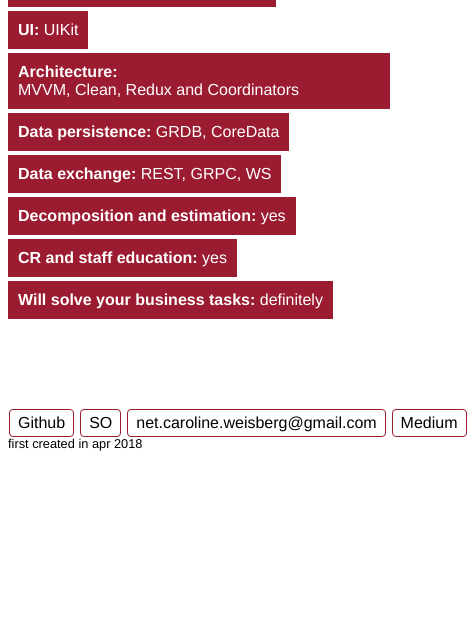
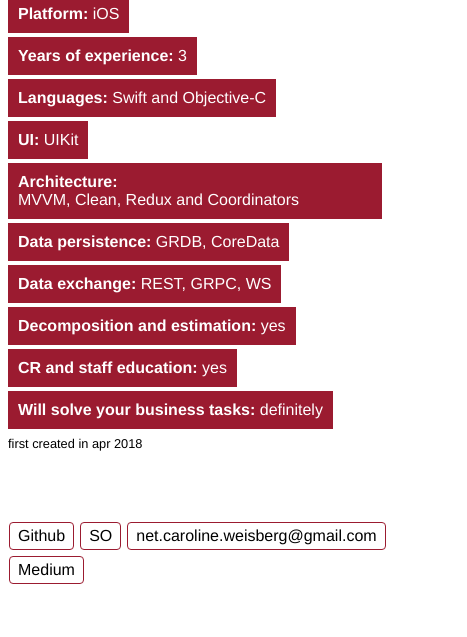
Before and after one commit to isaac-weisberg/me-websight, a website with bundled scripts: page index.html in a window 390 px wide. Shown: the part 381-1018 px from the top of the page, 467 px wide, since content can reach past the window. Before the commit the page ends 868 px from the top, so only its background shows below. Built offline with nearby package versions, Linux system fonts and the light colour scheme.

Commit message:
Improve the interface scaling. It's still not quite right and will probably break on iphone < 5

```diff
--- a/index.html
+++ b/index.html
@@ -12,7 +12,7 @@
     <body>
         <div class="bodyContainer">
             <div class="headerContainer cow noselect" title="Click me!" onclick="nextStyling()">
-                ISAAC THE&nbsp;DAD
+                ISAAC<br/>THE DAD
             </div>
             <div class="featureContainer">
                 <div class="feature cow">
--- a/styles.css
+++ b/styles.css
@@ -70,6 +70,7 @@ body {
     display: flex;
     flex-direction: row;
     justify-content: flex-start;
+    flex-wrap: wrap;
     box-sizing: border-box;
     margin: 4px 0px;
 }
@@ -81,7 +82,7 @@ body {
     border-color: #9E1030;
     box-sizing: border-box;
     padding: 4px 8px;
-    margin: 0px 3px;
+    margin: 3px 3px;
 }
 
 a {
@@ -119,6 +120,7 @@ a:hover {
 
     .featureContainer {
         margin-left: 8px;
+        margin-right: 8px;
     }
 
     .linkHub {
```
